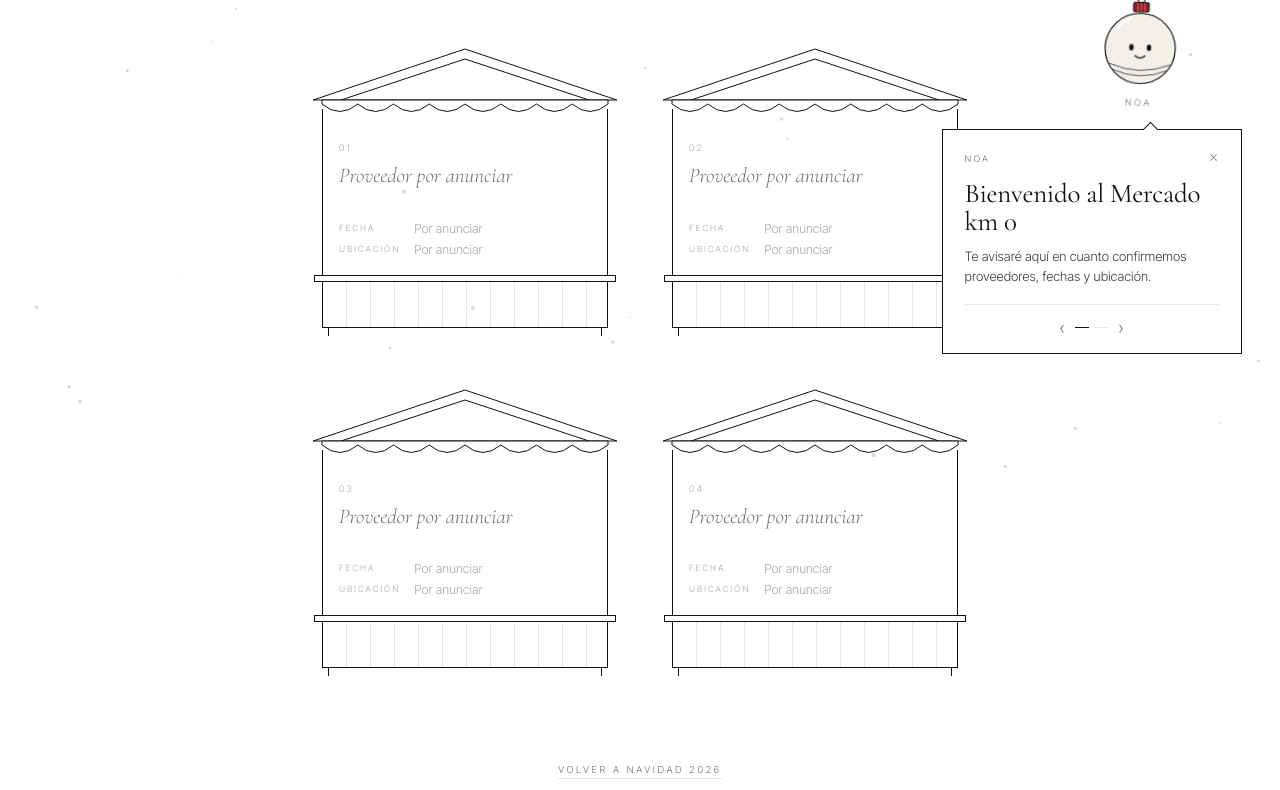
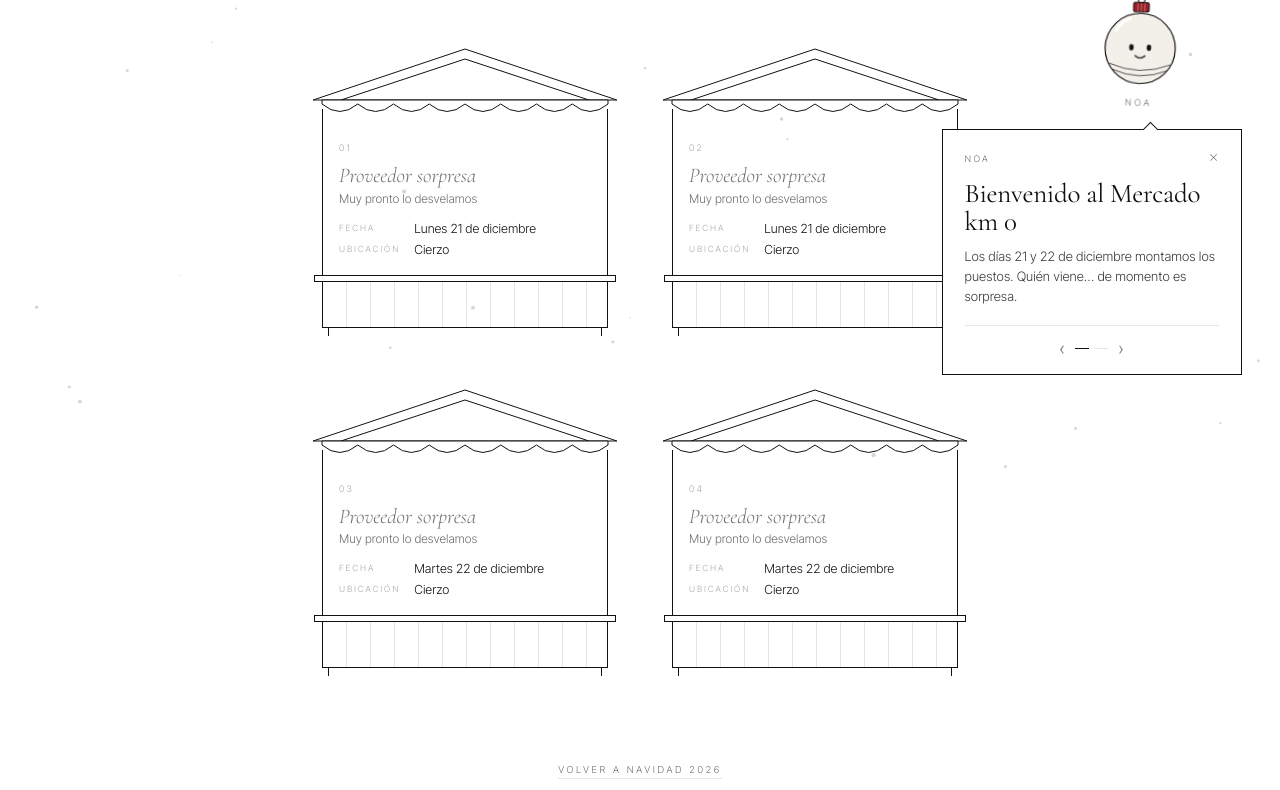
Before and after one commit to robertoef/navidad-2026, a plain HTML site: page mercado-km0.html in a window 1280 px wide. Shown: the part 309-1099 px from the top of the page. Drawn offline with nearby package versions, Linux system fonts and the light colour scheme.

Commit message:
Add files via upload

```diff
--- a/mercado-km0.html
+++ b/mercado-km0.html
@@ -237,16 +237,17 @@ a.puesto{cursor:pointer}
    ===================================================================== */
 const CONFIG = {
 
-  antetitulo: "Navidad 2026|Fecha por anunciar",   // "|" separa con una línea fina
+  antetitulo: "Navidad 2026|21 y 22 de diciembre",   // "|" separa con una línea fina
   frase: "El Mercado *km 0*",                     // *palabra* = cursiva en rojo
 
   // Proveedores. Rellena cada campo cuando esté confirmado; lo que quede vacío
   // se muestra como "por anunciar". enlace: opcional (web o Instagram del proveedor).
   proveedores: [
-    { nombre: "", producto: "", fecha: "", ubicacion: "", enlace: "" },
-    { nombre: "", producto: "", fecha: "", ubicacion: "", enlace: "" },
-    { nombre: "", producto: "", fecha: "", ubicacion: "", enlace: "" },
-    { nombre: "", producto: "", fecha: "", ubicacion: "", enlace: "" }
+    // Nombre vacío = se muestra como "Proveedor sorpresa"
+    { nombre: "", producto: "", fecha: "Lunes 21 de diciembre", ubicacion: "Cierzo", enlace: "" },
+    { nombre: "", producto: "", fecha: "Lunes 21 de diciembre", ubicacion: "Cierzo", enlace: "" },
+    { nombre: "", producto: "", fecha: "Martes 22 de diciembre", ubicacion: "Cierzo", enlace: "" },
+    { nombre: "", producto: "", fecha: "Martes 22 de diciembre", ubicacion: "Cierzo", enlace: "" }
   ],
 
   asistente: {
@@ -257,15 +258,15 @@ const CONFIG = {
     diasNuevo: 3,
     saludo: {
       titulo: "Bienvenido al Mercado km 0",
-      texto: "Te avisaré aquí en cuanto confirmemos proveedores, fechas y ubicación."
+      texto: "Los días 21 y 22 de diciembre montamos los puestos. Quién viene… de momento es sorpresa."
     }
   },
 
   // Mensajes de Noa en esta página. importante: true → etiqueta "Importante" en rojo.
   avisos: [
     { fecha: "2026-10-21", evento: "Mercado km 0",
-      titulo: "Proveedores por anunciar",
-      texto: "Estamos cerrando quién vendrá, cuándo y dónde. Muy pronto, aquí.",
+      titulo: "21 y 22 de diciembre",
+      texto: "Cada día vendrán dos proveedores. De momento son sorpresa: muy pronto te contamos quiénes son.",
       enlace: "" }
   ],
 
@@ -301,8 +302,8 @@ const CONFIG = {
       ${TEJADO}${TOLDO}
       <div class="ventana">
         <span class="pu-num">${String(n + 1).padStart(2, '0')}</span>
-        <span class="pu-nom${p.nombre ? '' : ' vacio'}">${p.nombre ? esc(p.nombre) : 'Proveedor por anunciar'}</span>
-        <span class="pu-prod">${esc(p.producto)}</span>
+        <span class="pu-nom${p.nombre ? '' : ' vacio'}">${p.nombre ? esc(p.nombre) : 'Proveedor sorpresa'}</span>
+        <span class="pu-prod">${p.nombre ? esc(p.producto) : 'Muy pronto lo desvelamos'}</span>
         <dl class="pu-datos"><dt>Fecha</dt>${dato(p.fecha)}<dt>Ubicación</dt>${dato(p.ubicacion)}</dl>
       </div>
       <div class="barra"></div>
```
